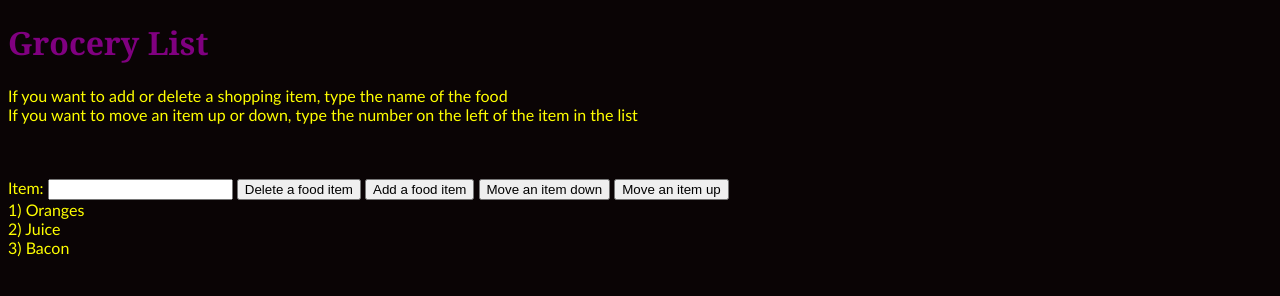
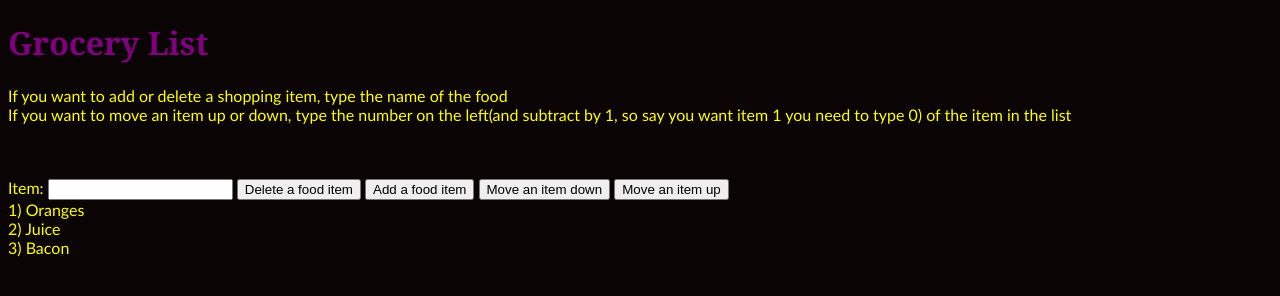
Before and after one commit to Vikramv2789/JS4-Project, a plain HTML site: page index.html in a window 1280 px wide. Drawn offline with Linux system fonts and the light colour scheme.

Commit message:
Update index.html

```diff
--- a/index.html
+++ b/index.html
@@ -28,7 +28,7 @@
 </head>
   <body onload="force();">
     <h1>Grocery List</h1>
-    <p>If you want to add or delete a shopping item, type the name of the food<br>If you want to move an item up or down, type the number on the left of the item in the list</p>
+    <p>If you want to add or delete a shopping item, type the name of the food<br>If you want to move an item up or down, type the number on the left(and subtract by 1, so say you want item 1 you need to type 0) of the item in the list</p>
     <br>
     <br>
     <div class="list">
```
